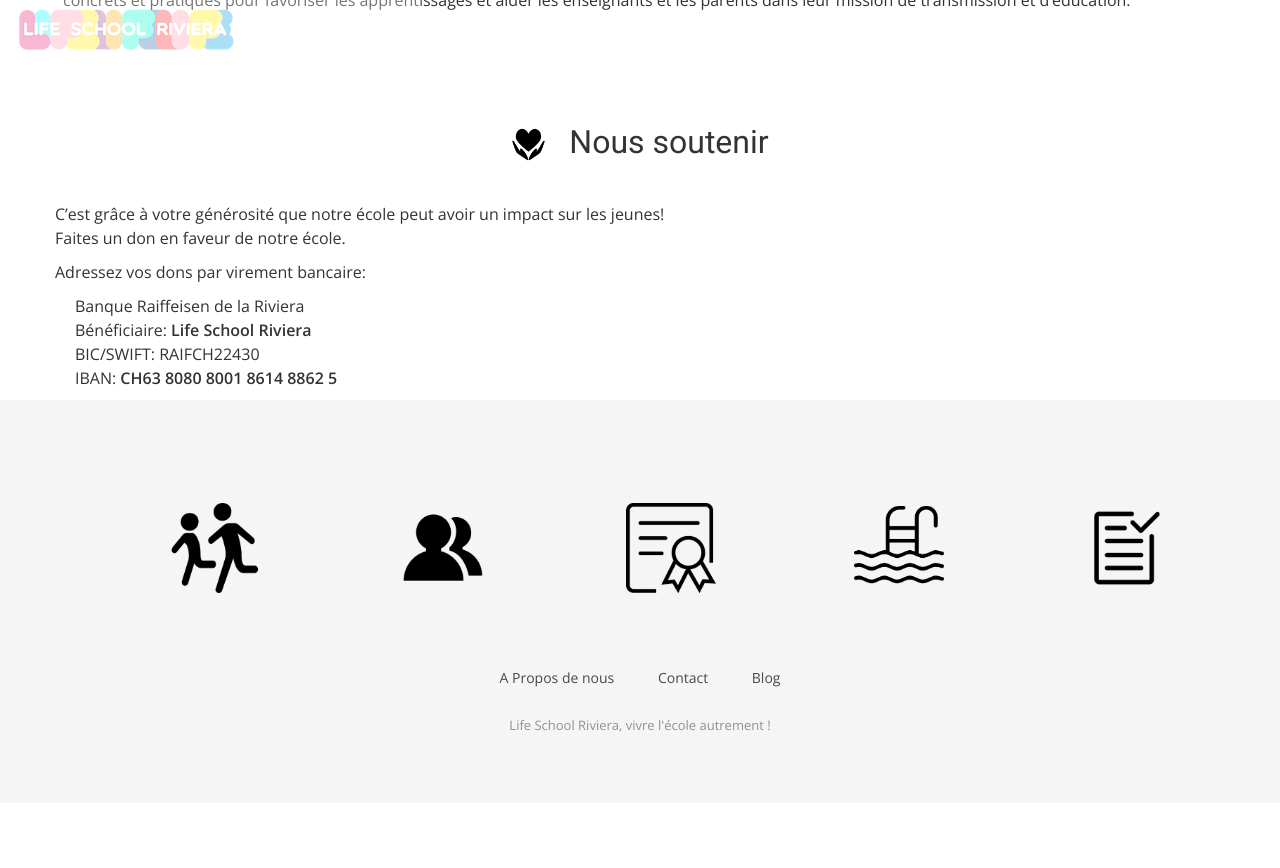
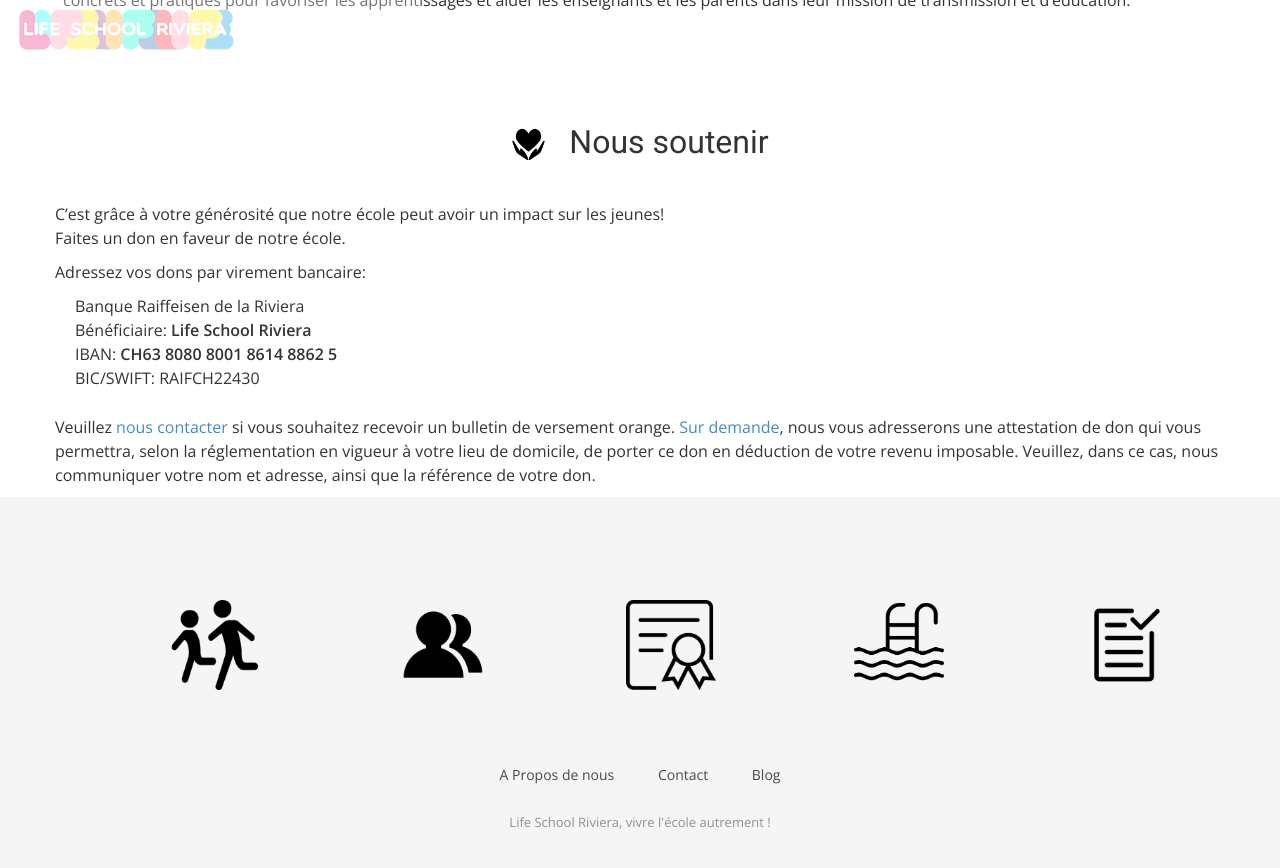
Before and after one commit to midjoule/lifeschool, a Jekyll site: the page built from school.html, in a window 1280 px wide and 900 px high, scrolled down 1148 px. Shown: the top 868 px of the window. Built offline with Jekyll 4.4.1, drawn with Linux system fonts in a browser that asks for light colours; nearby versions of some CDN libraries; some web fonts are replaced; before the commit the page ends 1951 px from its top, so only the background shows below that.

Commit message:
Update school.html

```diff
--- a/school.html
+++ b/school.html
@@ -111,11 +111,15 @@ permalink: /school/
       <p>
         Adressez vos dons par virement bancaire:
       </p>
-      <p style="padding-left:20px;">
+      <p style="padding-left:20px;padding-bottom:15px;">
         Banque Raiffeisen de la Riviera
         <br>Bénéficiaire: <b>Life School Riviera</b>
+        <br>IBAN: <b>CH63 8080 8001 8614 8862 5</b>
         <br>BIC/SWIFT: RAIFCH22430
-        <br>IBAN: <b>CH63 8080 8001 8614 8862 5</b>
+      </p>
+      <p>
+        Veuillez <a href="/contact">nous contacter</a> si vous souhaitez recevoir un bulletin de versement orange.
+        <a href="/contact">Sur demande</a>, nous vous adresserons une attestation de don qui vous permettra, selon la réglementation en vigueur à votre lieu de domicile, de porter ce don en déduction de votre revenu imposable. Veuillez, dans ce cas, nous communiquer votre nom et adresse, ainsi que la référence de votre don.
       </p>
     </div>
   </div>
```
